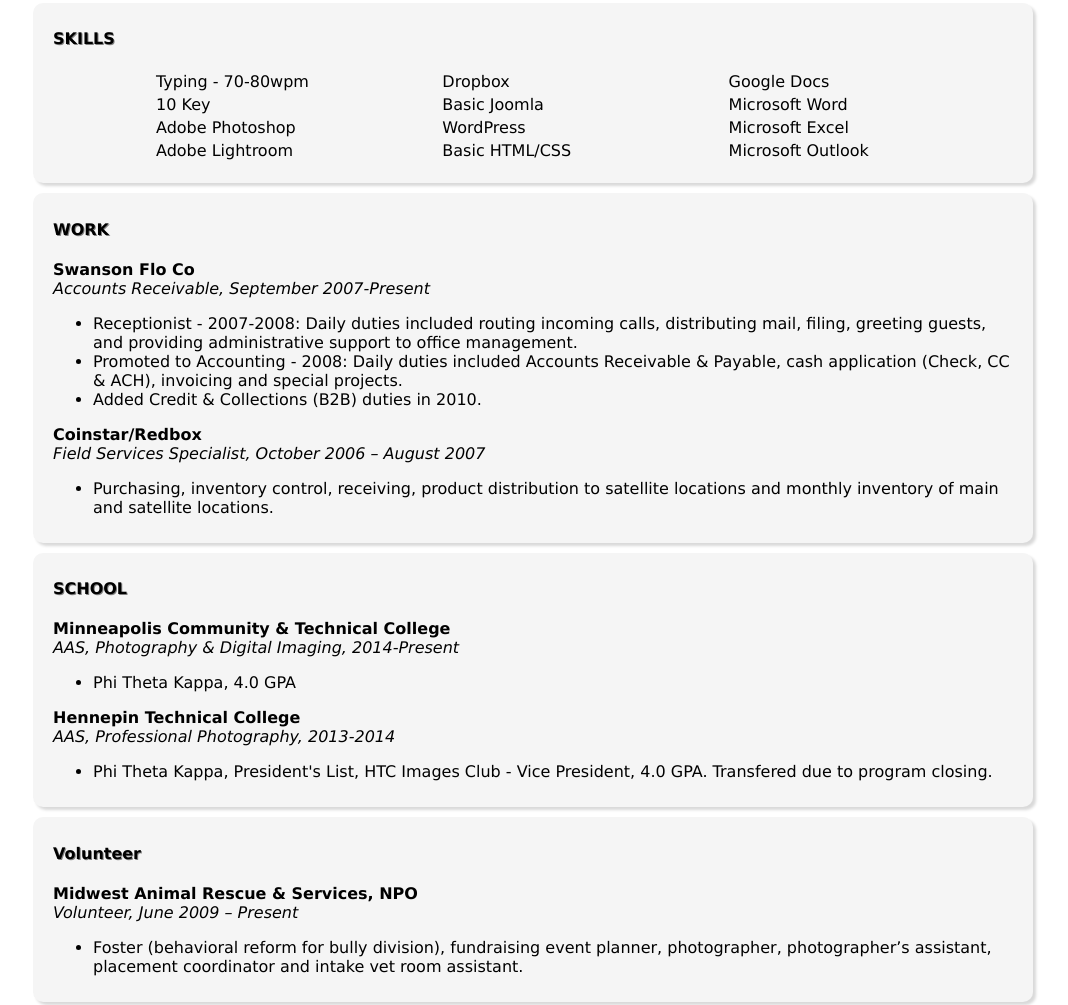
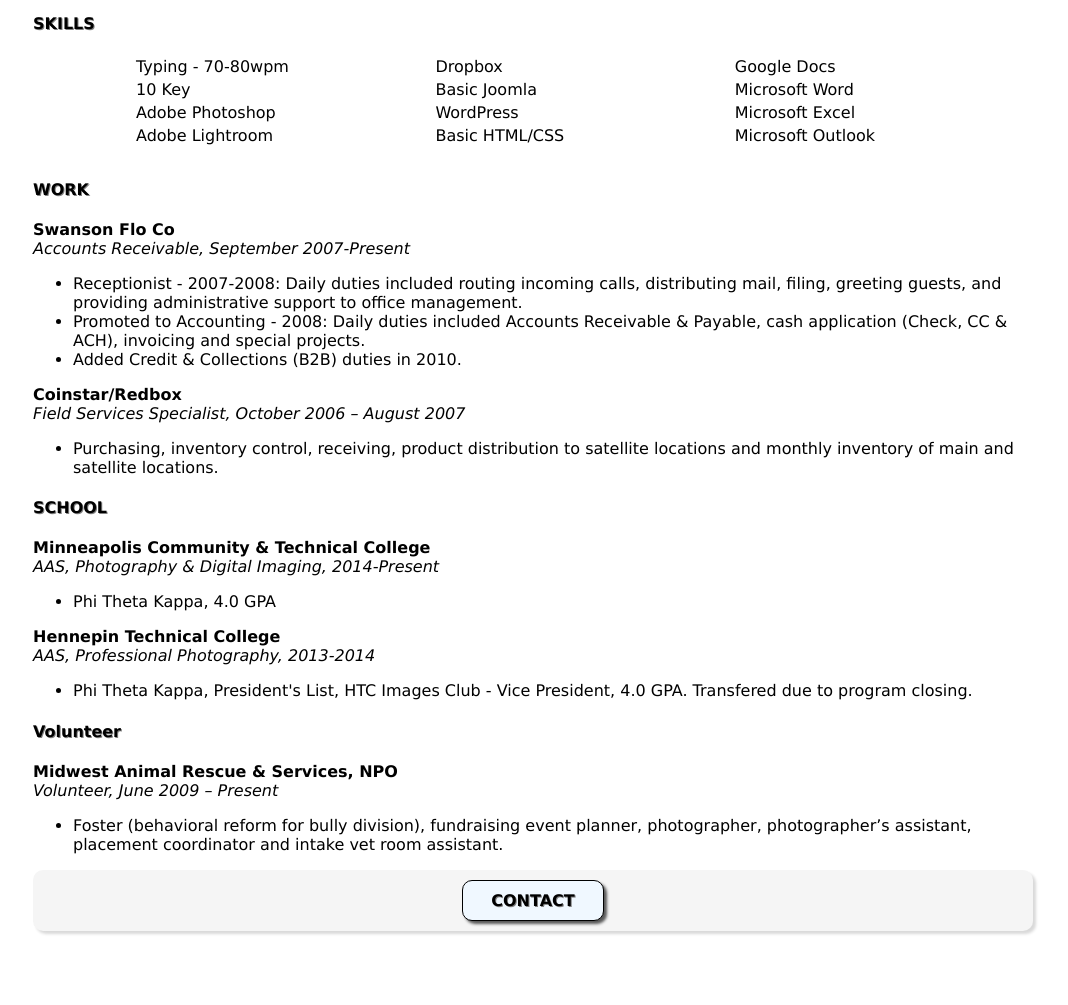
Before and after one commit to cassiescircus/cassiescircus.github.io, a plain HTML site: page index.html in a window 1280 px wide. Shown: the part 263-1268 px from the top of the page, without its empty margins (107-1175 px from the left). After the commit the page ends 1202 px from the top, so only its background shows below. Drawn offline with Linux system fonts and the light colour scheme.

Commit message:
Update stylesheet.css

```diff
--- a/stylesheet.css
+++ b/stylesheet.css
@@ -21,9 +21,17 @@ div {
 
 #pic {
     float: right;
+    border-radius: 10px;
     margin-top: -55px;
     margin-right: 20px;
     box-shadow: 3px 3px 3px #585858;
+}
+
+.sections {
+    background-color: WhiteSmoke ;
+    padding: 5px 20px 10px 20px;
+    margin-bottom: 10px;
+    box-shadow: 3px 3px 3px #d9d9d9;
 }
 
 h2 {
@@ -32,34 +40,6 @@ h2 {
 
 h4 {
     text-shadow: 1px 1px Gray;
-}
-
-.skills {
-    background-color: WhiteSmoke ;
-    padding: 5px 20px 10px 20px;
-    margin-bottom: 10px;
-    box-shadow: 3px 3px 3px #d9d9d9;
-}
-
-.work {
-    background-color: WhiteSmoke ;
-    padding: 5px 20px 10px 20px;
-    margin-bottom: 10px;
-    box-shadow: 3px 3px 3px #d9d9d9;
-}
-
-.school {
-    background-color: WhiteSmoke ;
-    padding: 5px 20px 10px 20px;
-    margin-bottom: 10px;
-    box-shadow: 3px 3px 3px #d9d9d9;
-}
-
-.volunteer {
-    background-color: WhiteSmoke ;
-    padding: 5px 20px 10px 20px;
-    margin-bottom: 10px;
-    box-shadow: 3px 3px 3px #d9d9d9;
 }
 
 #footer {
```
